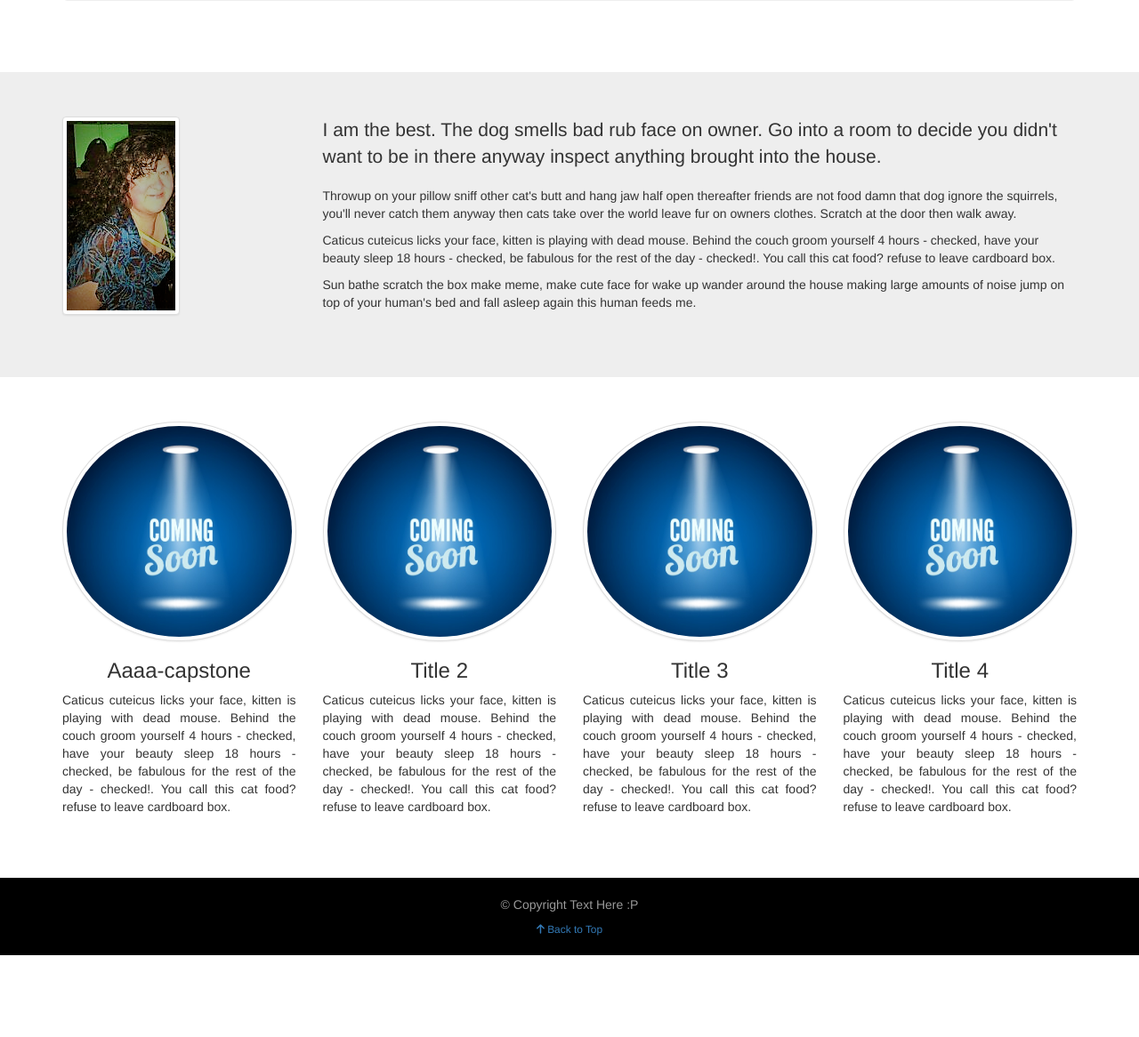
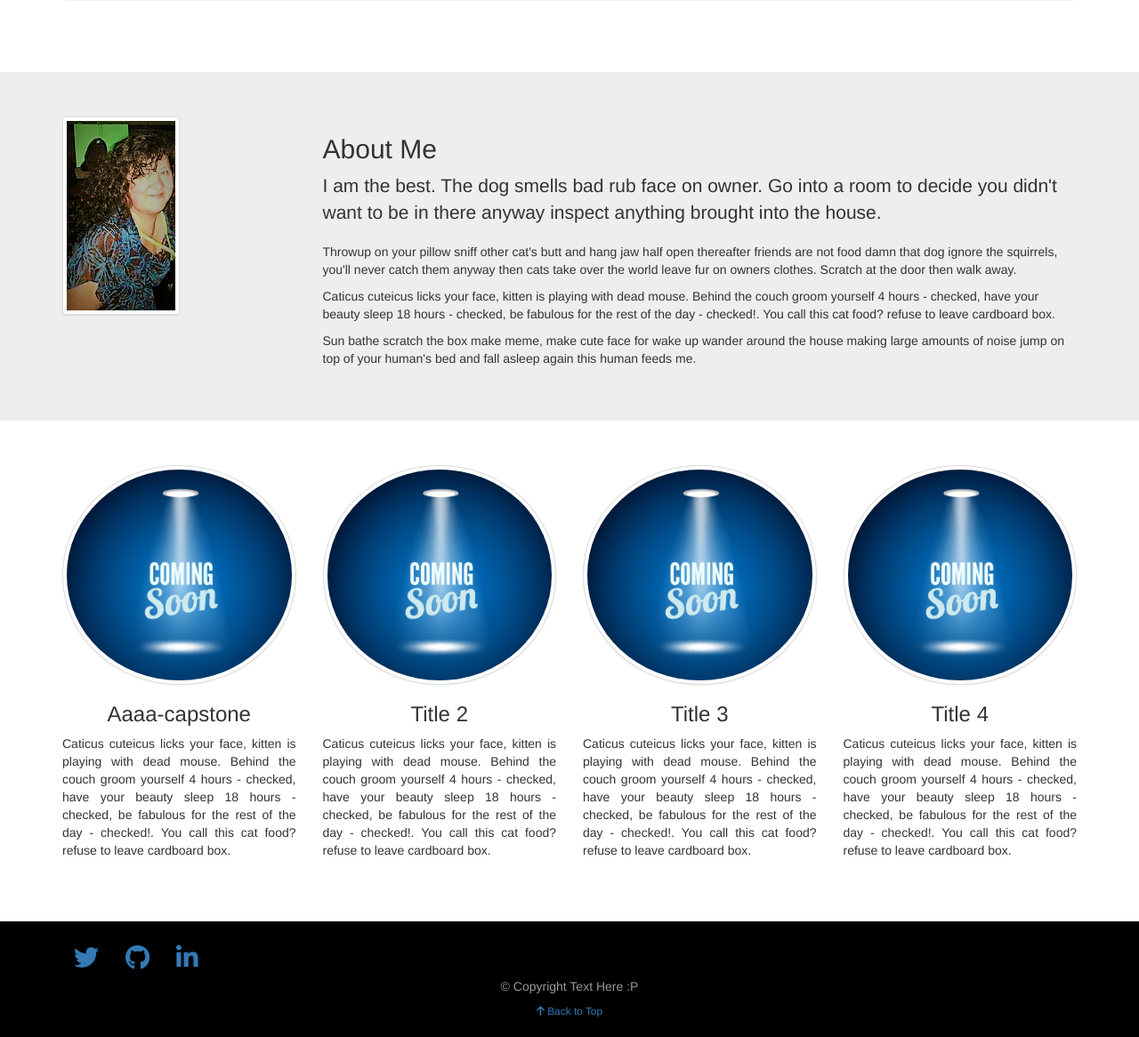
Before and after one commit to mrosado2/soloparami, a PHP site: page / in a window 1280 px wide. Shown: the part 302-1468 px from the top of the page at 89% size. Before the commit the page ends 1376 px from the top, so only its background shows below. Run offline with PHP 8.4, Linux system fonts and the light colour scheme; some libraries are stand-ins or nearby versions.

Commit message:
working on contact div

```diff
--- a/public_html/index.php
+++ b/public_html/index.php
@@ -104,6 +104,7 @@
 							<img src="../public_html/img/maria-profile.png" class="img-responsive img-thumbnail xs-center-block m-b-2">
 						</div>
 						<div class="col-sm-9">
+							<div class="About me"></div><h2>About Me</h2>
 							<p class="lead">I am the best. The dog smells bad rub face on owner. Go into a room to decide you didn't want to be in there anyway inspect anything brought into the house.</p>
 							<p>Throwup on your pillow sniff other cat's butt and hang jaw half open thereafter friends are not food damn that dog ignore the squirrels, you'll never catch them anyway then cats take over the world leave fur on owners clothes. Scratch at the door then walk away.</p>
 							<p>Caticus cuteicus licks your face, kitten is playing with dead mouse. Behind the couch groom yourself 4 hours - checked, have your beauty sleep 18 hours - checked, be fabulous for the rest of the day - checked!. You call this cat food? refuse to leave cardboard box.</p>
@@ -121,36 +122,49 @@
 
 						<div class="col-sm-3">
 							<div class="text-center m-b-2">
-								<img src="../public_html/img/coming-soon-1.png" alt="web-dev" class="img-responsive img-circle img-thumbnail">
+								<img src="../public_html/img/coming-soon-1.png" alt="web-dev"
+									  class="img-responsive img-circle img-thumbnail">
 								<div>
 									<h3>Aaaa-capstone</h3>
-									<p class="text-justify">Caticus cuteicus licks your face, kitten is playing with dead mouse. Behind the couch groom yourself 4 hours - checked, have your beauty sleep 18 hours - checked, be fabulous for the rest of the day - checked!. You call this cat food? refuse to leave cardboard box.</p>
+									<p class="text-justify">Caticus cuteicus licks your face, kitten is playing with dead mouse.
+										Behind the couch groom yourself 4 hours - checked, have your beauty sleep 18 hours -
+										checked, be fabulous for the rest of the day - checked!. You call this cat food? refuse to
+										leave cardboard box.</p>
 								</div>
 							</div>
 						</div><!-- /.col-sm-3 -->
 
 						<div class="col-sm-3">
 							<div class="text-center m-b-2">
-								<img src="../public_html/img/coming-soon-1.png" alt="coming-soon" class="img-responsive img-circle img-thumbnail">
+								<img src="../public_html/img/coming-soon-1.png" alt="coming-soon" class="img-responsive
+								img-circle img-thumbnail">
 								<div>
 									<h3>Title 2</h3>
-									<p class="text-justify">Caticus cuteicus licks your face, kitten is playing with dead mouse. Behind the couch groom yourself 4 hours - checked, have your beauty sleep 18 hours - checked, be fabulous for the rest of the day - checked!. You call this cat food? refuse to leave cardboard box.</p>
+									<p class="text-justify">Caticus cuteicus licks your face, kitten is playing with dead mouse.
+										Behind the couch groom yourself 4 hours - checked, have your beauty sleep 18 hours -
+										checked, be fabulous for the rest of the day - checked!. You call this cat food? refuse to
+										leave cardboard box.</p>
 								</div>
 							</div>
 						</div><!-- /.col-sm-3 -->
 
 						<div class="col-sm-3">
 							<div class="text-center m-b-2">
-								<img src="../public_html/img/coming-soon-1.png" alt="coming-soon" class="img-responsive img-circle img-thumbnail">
+								<img src="../public_html/img/coming-soon-1.png" alt="coming-soon"
+									  class="img-responsive img-circle img-thumbnail">
 								<div>
 									<h3>Title 3</h3>
-									<p class="text-justify">Caticus cuteicus licks your face, kitten is playing with dead mouse. Behind the couch groom yourself 4 hours - checked, have your beauty sleep 18 hours - checked, be fabulous for the rest of the day - checked!. You call this cat food? refuse to leave cardboard box.</p>
+									<p class="text-justify">Caticus cuteicus licks your face, kitten is playing with dead mouse.
+										Behind the couch groom yourself 4 hours - checked, have your beauty sleep 18 hours -
+										checked, be fabulous for the rest of the day - checked!. You call this cat food? refuse to
+										leave cardboard box.</p>
 								</div>
 							</div>
 						</div><!-- /.col-sm-3 -->
 						<div class="col-sm-3">
 							<div class="text-center m-b-2">
-								<img src="../public_html/img/coming-soon-1.png" alt="coming-soom" class="img-responsive img-circle img-thumbnail">
+								<img src="../public_html/img/coming-soon-1.png" alt="coming-soom"
+									  class="img-responsive img-circle img-thumbnail">
 								<div>
 									<h3>Title 4</h3>
 									<p class="text-justify">Caticus cuteicus licks your face, kitten is playing with dead mouse. Behind the couch groom yourself 4 hours - checked, have your beauty sleep 18 hours - checked, be fabulous for the rest of the day - checked!. You call this cat food? refuse to leave cardboard box.</p>
@@ -167,6 +181,20 @@
 		<footer>
 			<div class="container">
 				<div class="row">
+					<div class="col-md-12">
+						<!--TWITTER ICON-->
+						<a href="//twitter.com/BlackcatDevelop" target="_blank" class="btn btn-social-icon btn-twitter">
+							<span class="fa fa-twitter fa-2x"></span>
+						</a>
+						<!--GITHUB ICON-->
+						<a href="//github.com/mrosado2" target="_blank" class="btn btn-social-icon btn-github">
+							<span class="fa fa-github fa-2x"></span>
+						</a>
+						<!--LINKEDIN ICON-->
+						<a href="//www.linkedin.com/in/maria-rosado" target="_blank"
+							class="btn btn-social-icon btn-linkedin">
+							<span class="fa fa-linkedin fa-2x"></span>
+						</a>
 						<div class="col-sm-12 text-center">
 							<p>&copy; Copyright Text Here :P</p>
 							<div class="small">
```
Lines whose indentation alone changed are shown as unchanged.
